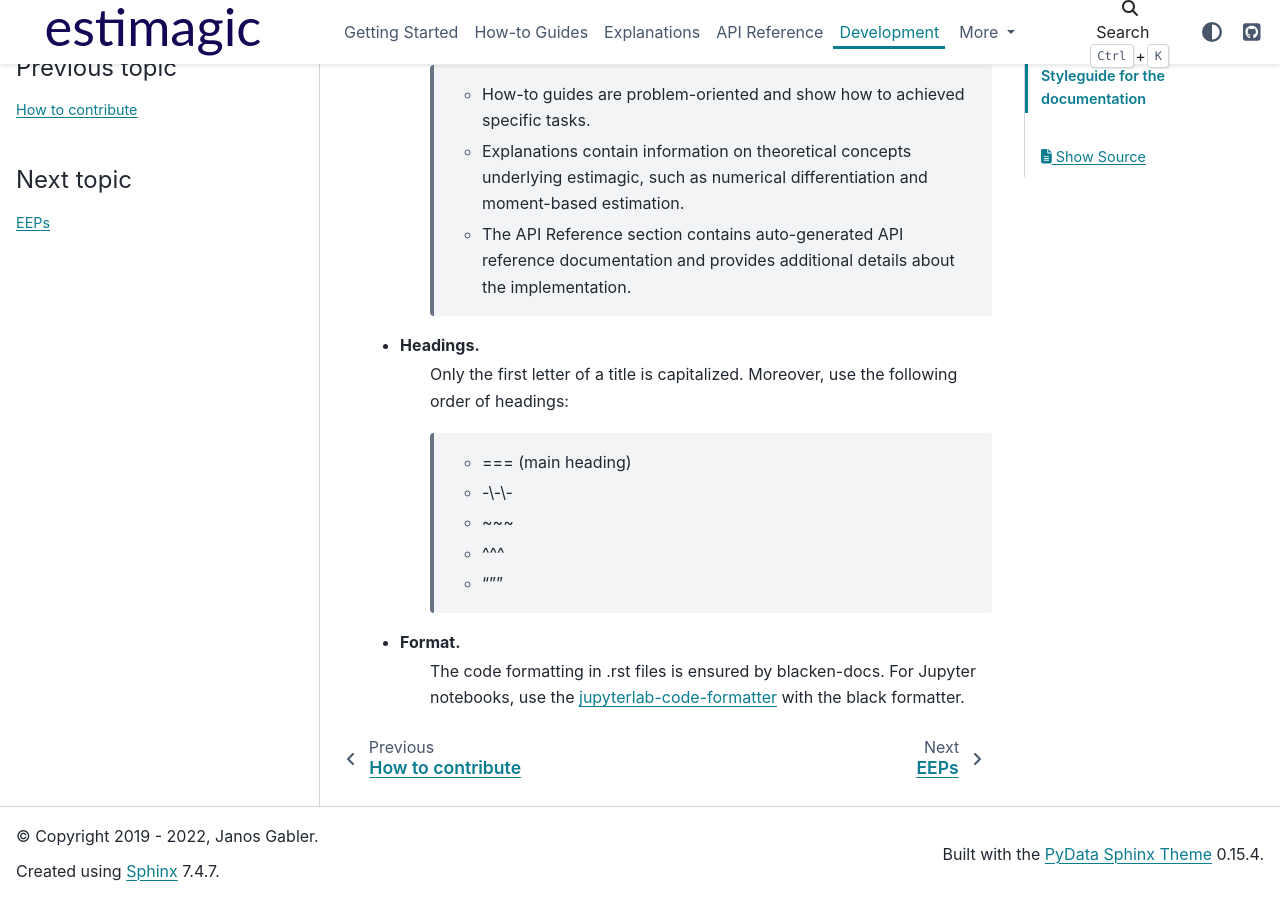
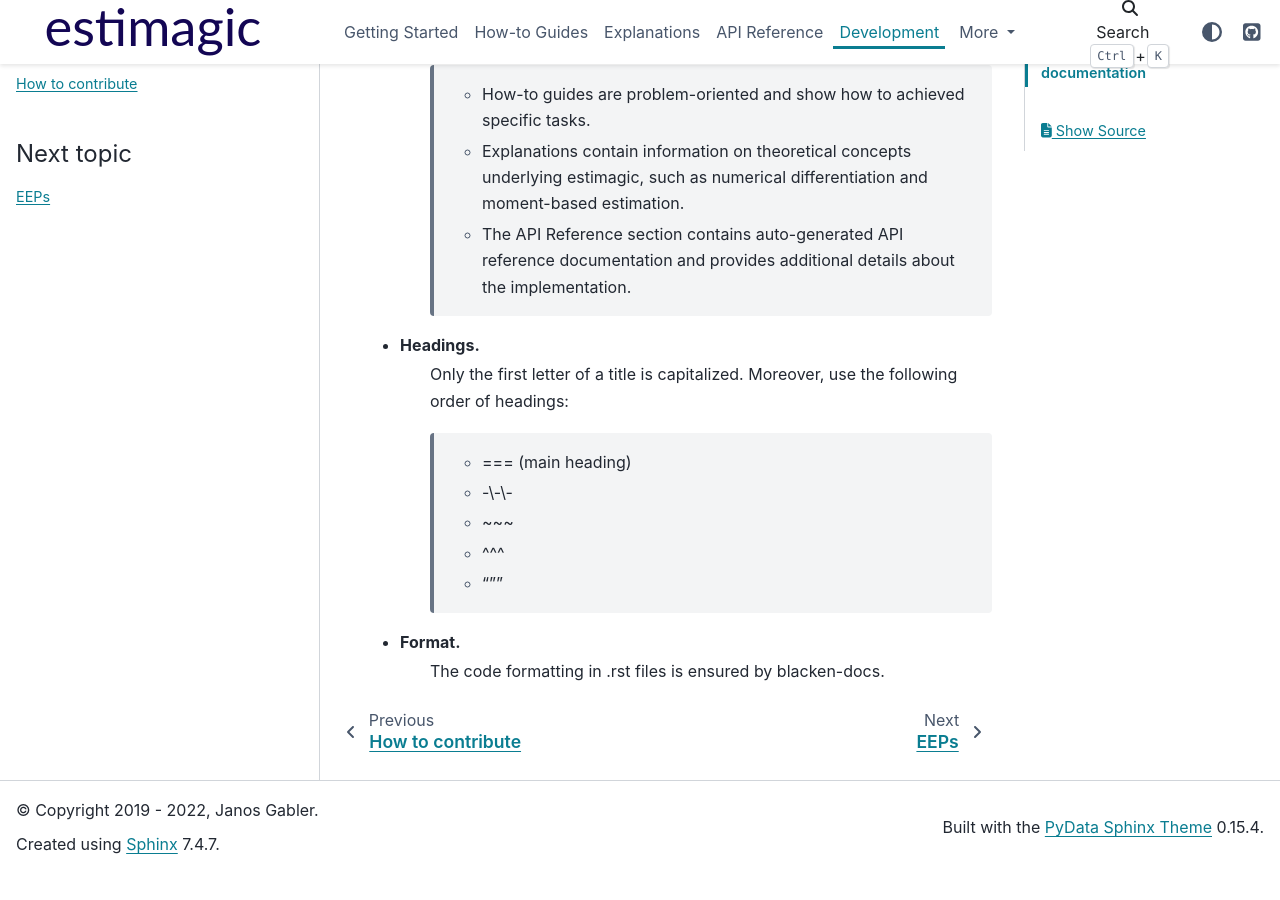
Before and after one commit to optimagic-dev/optimagic, a Sphinx documentation site: the page built from docs/source/development/styleguide.rst, in a window 1280 px wide and 900 px high, scrolled down 2658 px. Built offline with Sphinx 7.4.7 and the PyData theme 0.15.4, drawn with Linux system fonts in a browser that asks for light colours; pages that are not in the unit, such as notebooks, are missing from menus; after the commit the page ends 3532 px from its top, so only the background shows below that.

Commit message:
Fix broken link in docs

```diff
--- a/docs/source/development/styleguide.rst
+++ b/docs/source/development/styleguide.rst
@@ -120,7 +120,4 @@ Styleguide for the documentation
       - """
 
 - Format.
-    The code formatting in .rst files is ensured by blacken-docs. For Jupyter
-    notebooks, use the
-    `jupyterlab-code-formatter <https://jupyterlab-code-formatter.readthedocs.io/en/latest/>`_
-    with the black formatter.
+    The code formatting in .rst files is ensured by blacken-docs.
```
